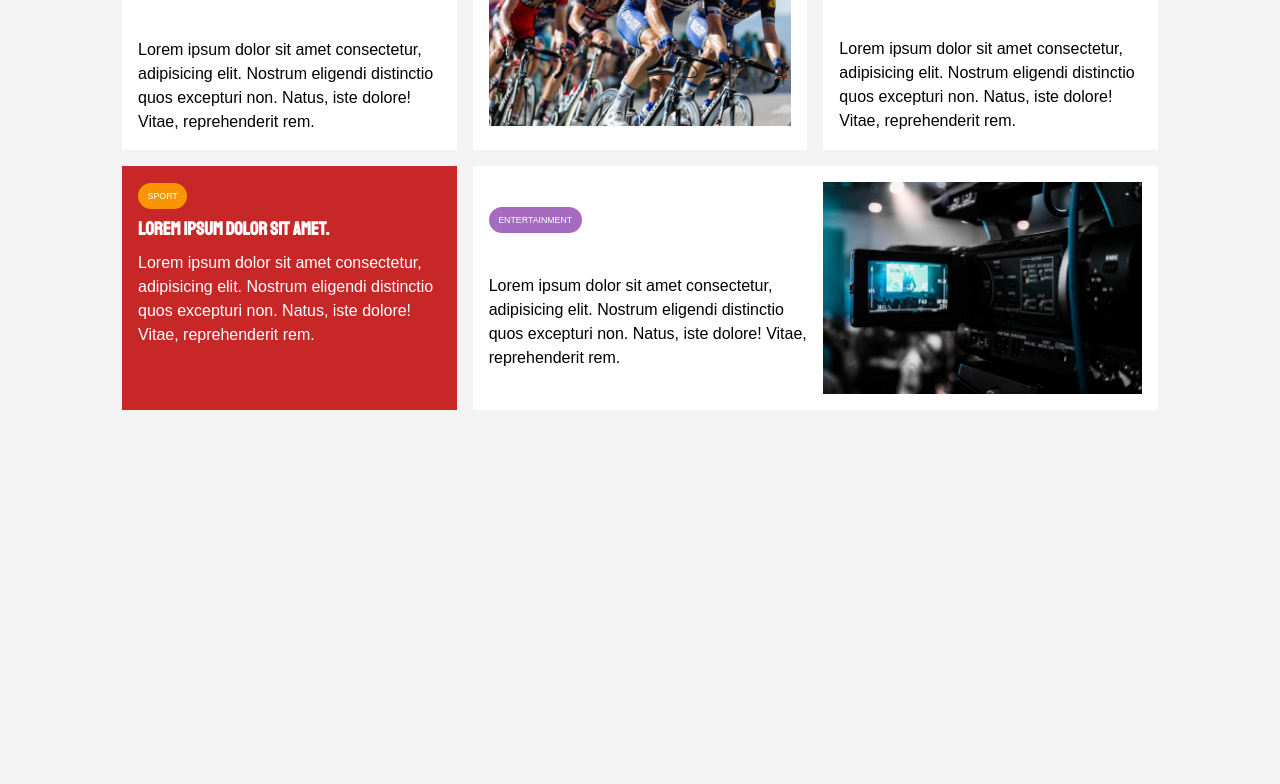
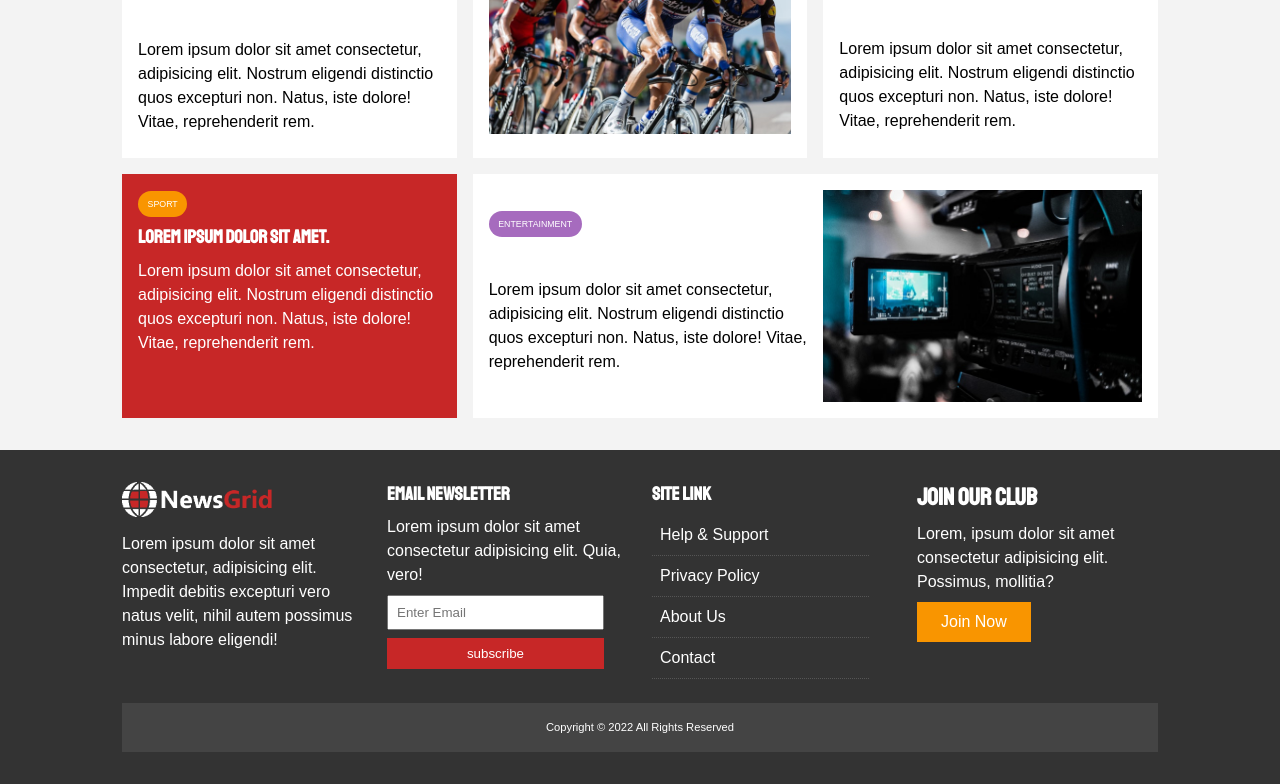
Before and after one commit to haileyesuschekol/news-grid, a plain HTML site: page index.html in a window 1280 px wide. Shown: the part 1126-1910 px from the top of the page. Before the commit the page ends 1568 px from the top, so only its background shows below. Drawn offline with Linux system fonts and the light colour scheme.

Commit message:
added footer section

```diff
--- a/css/style.css
+++ b/css/style.css
@@ -30,6 +30,10 @@ a {
 
 ul {
   list-style: none;
+}
+
+p {
+  margin: 0.5rem 0;
 }
 img {
   width: 100%;
@@ -158,6 +162,15 @@ a {
   padding: 3rem;
 }
 
+.list li {
+  padding: 0.5rem;
+  border-bottom: #555 dotted 1px;
+  width: 90%;
+}
+.list li a:hover {
+  color: var(--primary-color);
+}
+
 /* navigation */
 .main-nav {
   background: #fff;
@@ -253,3 +266,42 @@ a {
 .home-article .articles-container > *:last-child {
   grid-column: 2 / span 2;
 }
+
+/* footer */
+
+.main-footer {
+  background: var(--dark-color);
+  color: #fff;
+}
+
+.main-footer img {
+  width: 150px;
+}
+
+.main-footer a {
+  color: #fff;
+}
+
+.main-footer .footer-container {
+  display: grid;
+  grid-template-columns: repeat(4, 1fr);
+  gap: 1.5rem;
+}
+
+.main-footer .footer-container > *:last-child {
+  background: #444;
+  grid-column: 1 / span 4;
+  padding: 0.5rem;
+  text-align: center;
+  font-size: 0.7rem;
+}
+
+.main-footer .footer-container input[type="email"] {
+  width: 90%;
+  padding: 0.5rem;
+  margin-bottom: 0.5rem;
+}
+
+.main-footer .footer-container input[type="submit"] {
+  width: 90%;
+}
--- a/index.html
+++ b/index.html
@@ -153,5 +153,51 @@
         </div>
       </div>
     </section>
+    <div class="main-footer py-2">
+      <div class="container footer-container">
+        <div>
+          <img src="img/logo_light.png" alt="logo" />
+          <p>
+            Lorem ipsum dolor sit amet consectetur, adipisicing elit. Impedit
+            debitis excepturi vero natus velit, nihil autem possimus minus
+            labore eligendi!
+          </p>
+        </div>
+
+        <div>
+          <h3>Email Newsletter</h3>
+          <p>
+            Lorem ipsum dolor sit amet consectetur adipisicing elit. Quia, vero!
+          </p>
+          <form action="">
+            <input type="email" type="email" placeholder="Enter Email" />
+            <input type="submit" value="subscribe" class="btn btn-primary" />
+          </form>
+        </div>
+
+        <div>
+          <h3>Site Link</h3>
+          <ul class="list">
+            <li><a href="#">Help & Support</a></li>
+            <li><a href="#">Privacy Policy</a></li>
+            <li><a href="#">About Us</a></li>
+            <li><a href="#">Contact</a></li>
+          </ul>
+        </div>
+
+        <div>
+          <h2>Join Our Club</h2>
+          <p>
+            Lorem, ipsum dolor sit amet consectetur adipisicing elit. Possimus,
+            mollitia?
+          </p>
+          <a href="#" class="btn btn-secondary">Join Now</a>
+        </div>
+
+        <div>
+          <p>Copyright &copy; 2022 All Rights Reserved</p>
+        </div>
+      </div>
+    </div>
   </body>
 </html>
```
